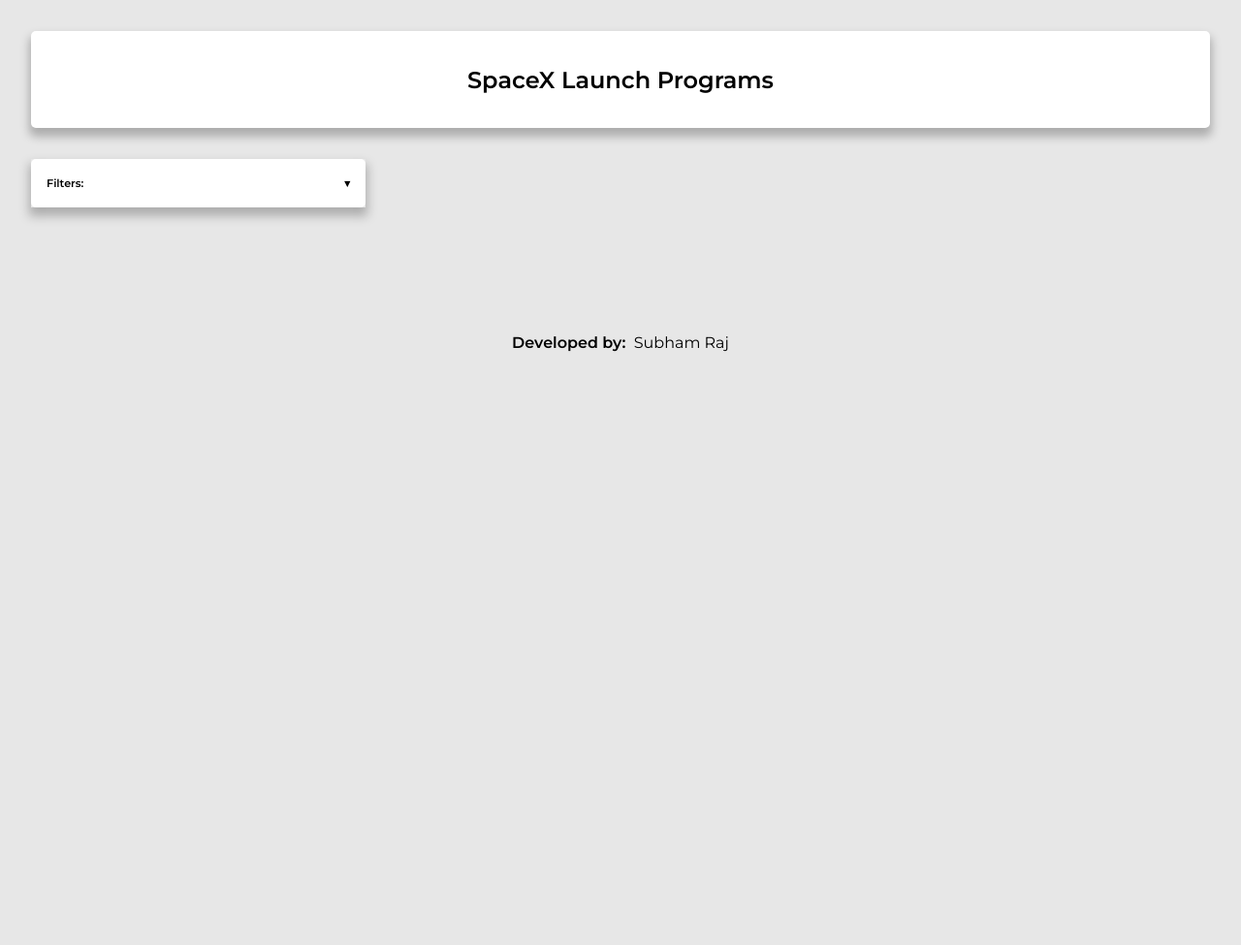
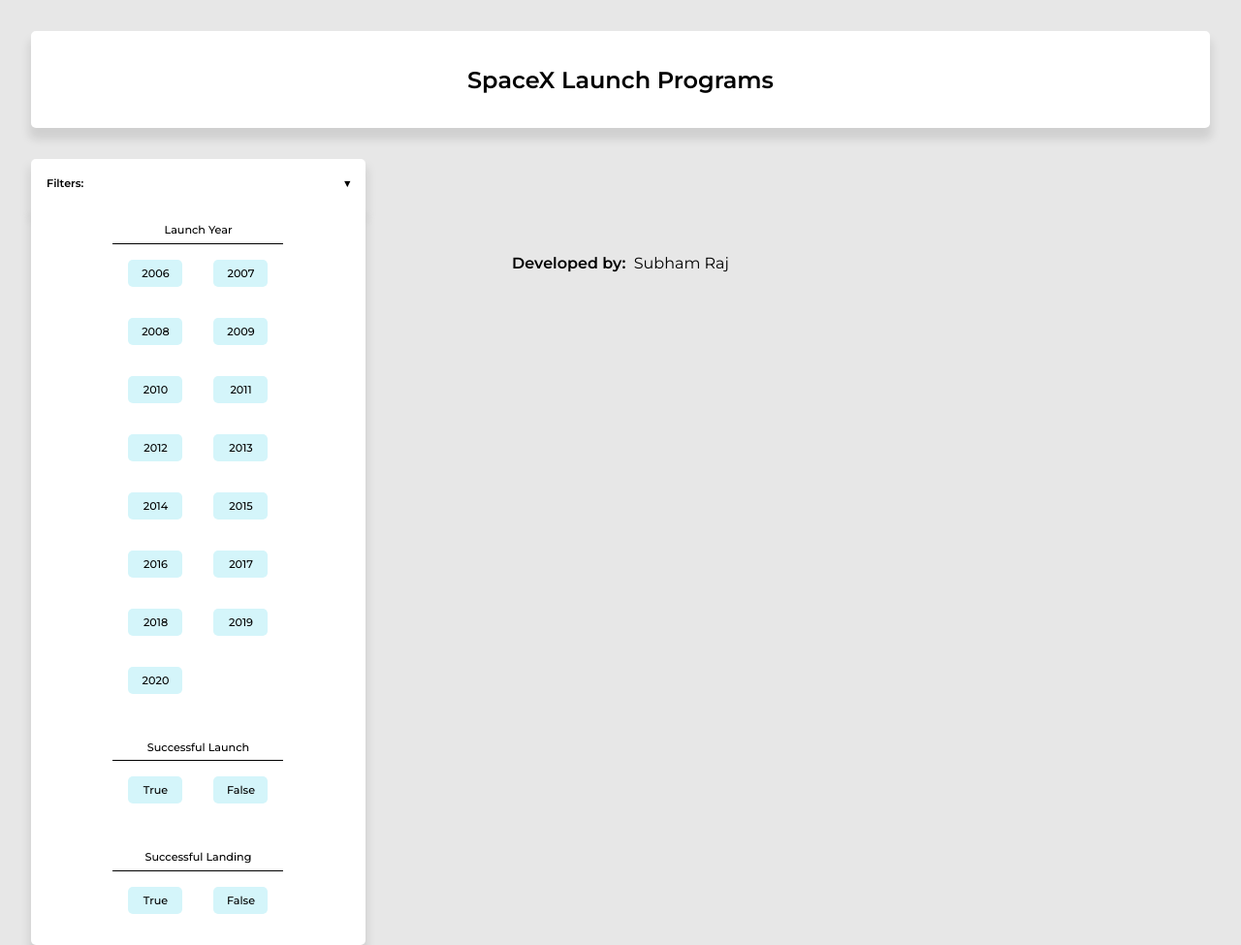
Before and after one commit to FaxMachin3/SpaceX, a website built with webpack: page client/src/template.html in a window 1280 px wide. Shown: the whole page at 97% size. Before the commit the page ends 800 px from the top, so only its background shows below. Built offline with nearby package versions, Linux system fonts and the light colour scheme; no server answers.

Commit message:
UI changes as per request

```diff
--- a/client/src/js/GetInitialData.js
+++ b/client/src/js/GetInitialData.js
@@ -27,7 +27,6 @@
         const data = await res.json();
         prevData = data;
     }
-
     filterContent.style.transition = "transform 0.2s, opacity 0.2s";
     pages.style.opacity = "1";
 
--- a/client/src/scss/_config.scss
+++ b/client/src/scss/_config.scss
@@ -5,7 +5,7 @@
 $max-width: 1440px;
 $bold: 600;
 $border-radius: 5px;
-$box_shadow: 0px 7px 10px 2px rgba(0, 0, 0, 0.25);
+$box_shadow: 0px 10px 10px 2px rgba(0, 0, 0, 0.10);
 
 // Margin & Padding
 $spaceamounts: (1, 2, 3, 4, 5);
--- a/client/src/scss/style.scss
+++ b/client/src/scss/style.scss
@@ -1,14 +1,16 @@
 @import url("https://fonts.googleapis.com/css2?family=Montserrat:wght@400;500;600;700&display=swap");
 @import "./config";
 
+// reset
 * {
     margin: 0;
     padding: 0;
     box-sizing: border-box;
 }
 
+html,
 body {
-    background-color: $bg-light;
+    background-color: $bg-light !important;
     font-family: Montserrat, Cochin, Georgia, Times, "Times New Roman", serif;
 }
 
@@ -33,14 +35,15 @@
         // min-height: 600px;
 
         .filter {
-            border-radius: $border-radius;
             background-color: $bg-white;
+            border-top-left-radius: $border-radius;
+            border-top-right-radius: $border-radius;
             height: 50px;
-            position: relative;
 
             &-heading {
                 height: 50px;
                 box-shadow: $box_shadow;
+
                 cursor: pointer;
                 font-weight: 600;
                 padding-top: 1rem;
@@ -59,20 +62,26 @@
 
             &-sub-heading {
                 text-align: center;
+                border-bottom: 1px solid;
+                padding-bottom: 0.6em;
                 font-weight: 500;
             }
 
             &-content {
-                position: absolute;
+                width: 100%;
+                display: flex;
+                flex-direction: column;
+                justify-content: center;
+                align-items: center;
                 top: calc(50px + 1rem);
-                border-radius: $border-radius;
+                border-bottom-left-radius: $border-radius;
+                border-bottom-right-radius: $border-radius;
                 background-color: $bg-white;
                 transform: scaleY(0);
                 transform-origin: 50% 0%;
                 opacity: 0;
                 box-shadow: $box_shadow;
                 z-index: 10;
-                margin-top: 1rem;
 
                 &.active {
                     transform: scaleY(1);
@@ -80,10 +89,10 @@
                 }
 
                 ul {
-                    display: flex;
-                    justify-content: center;
-                    flex-direction: row;
-                    flex-wrap: wrap;
+                    display: grid;
+                    grid-template-columns: repeat(2, 1fr);
+                    justify-items: center;
+                    align-items: center;
 
                     li {
                         cursor: pointer;
@@ -154,6 +163,7 @@
     }
 
     .pages {
+        display: none;
         height: 50px;
         background-color: $bg-white;
         border-radius: $border-radius;
@@ -210,6 +220,17 @@
         .filter {
             width: 500px;
             margin-right: 1rem;
+
+            &-heading {
+                &::after {
+                    content: "\25be" !important;
+                }
+            }
+
+            &-content {
+                transform: scaleY(1) !important;
+                opacity: 1 !important;
+            }
         }
 
         .card-container {
```
Also changed, not shown: client/dist/index.html, client/dist/main.0b315f36df9df5819217.bundle.js (renamed from client/dist/main.2d39abcada1157d39032.bundle.js), 2 other files.
